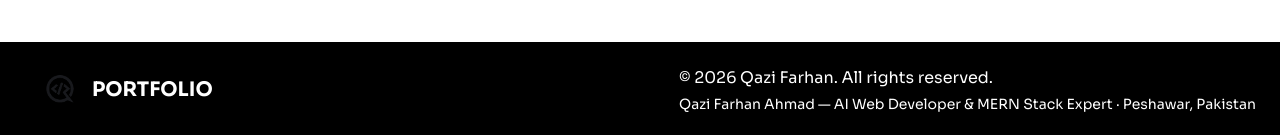
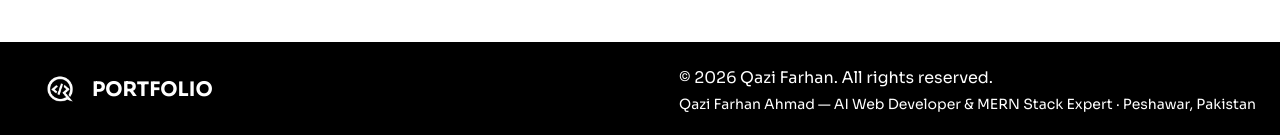
Before and after one commit to Qaziaaaa/portfolio-website, a Next.js app: page / in a window 1280 px wide. Shown: the part 6752-6887 px from the top of the page. Built offline with nearby package versions, Linux system fonts and the light colour scheme.

Commit message:
Use w-logo.png in footer and loader

```diff
--- a/src/components/Footer.tsx
+++ b/src/components/Footer.tsx
@@ -15,7 +15,7 @@ export default function Footer() {
       <div className="container px-6 py-6 max-w-screen-xl mx-auto">
         <div className="flex flex-col items-center justify-between md:flex-row">
           <div className="flex items-center space-x-3 rtl:space-x-reverse">
-            <Image className="w-auto h-10" src="/logo.png" width={40} height={40} alt="Logo" />
+            <Image className="w-auto h-10" src="/w-logo.png" width={40} height={40} alt="Logo" />
             <p className="text-white text-xl font-bold">PORTFOLIO</p>
           </div>
           <div className="flex mt-4 md:m-0">
--- a/src/components/Loader.tsx
+++ b/src/components/Loader.tsx
@@ -32,7 +32,7 @@ export default function Loader() {
   return (
     <div className="fixed inset-0 z-[9999] flex flex-col items-center justify-center bg-black">
       <div className="flex flex-col items-center gap-6 mb-12">
-        <Image src="/logo.png" width={80} height={80} alt="Logo" className={`transition-all duration-700 ${step >= 1 ? 'scale-100 opacity-100' : 'scale-0 opacity-0'}`} />
+        <Image src="/w-logo.png" width={80} height={80} alt="Logo" className={`transition-all duration-700 ${step >= 1 ? 'scale-100 opacity-100' : 'scale-0 opacity-0'}`} />
         <p className={`text-white text-2xl font-bold tracking-tight transition-all duration-500 ${step >= 1 ? 'opacity-100' : 'opacity-0'}`}>Qazi Farhan Ahmad</p>
       </div>
 
```
Also changed, not shown: public/w-logo.png (added).
